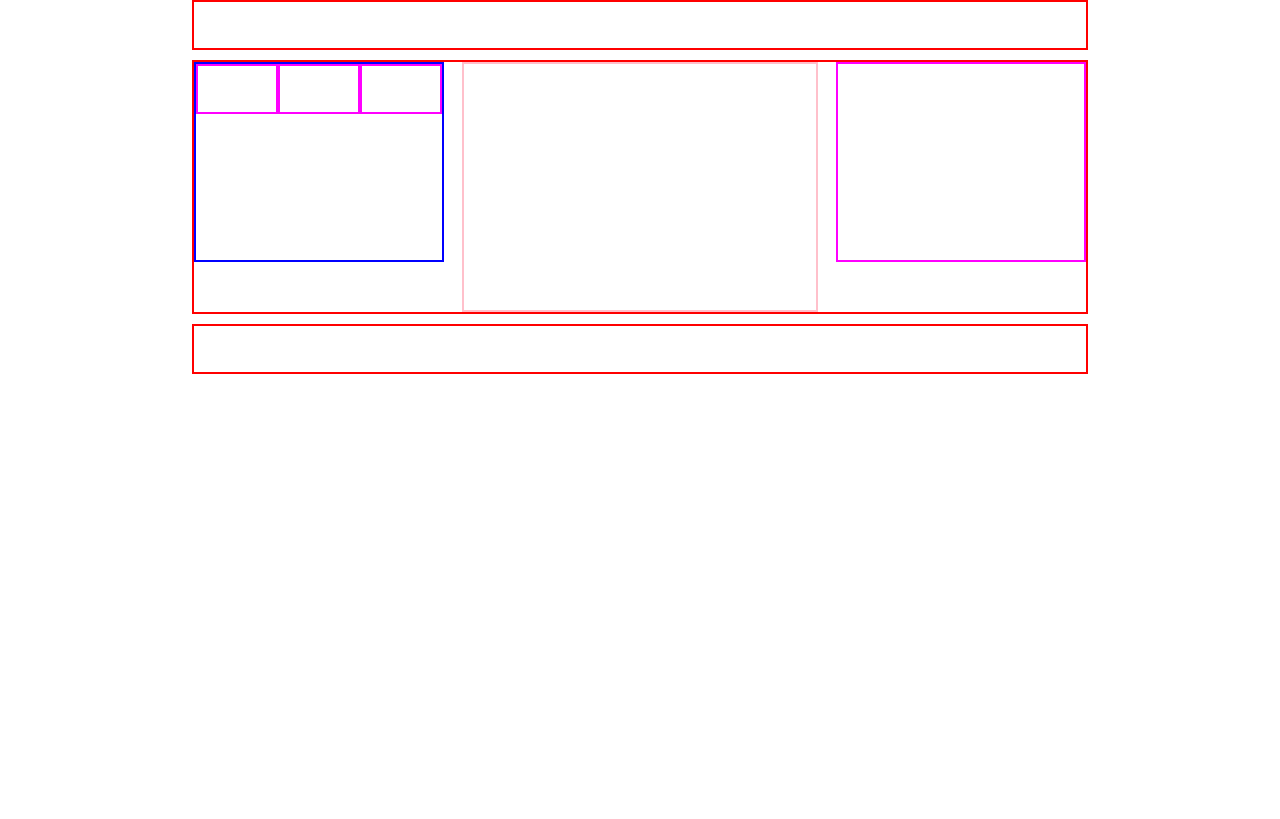
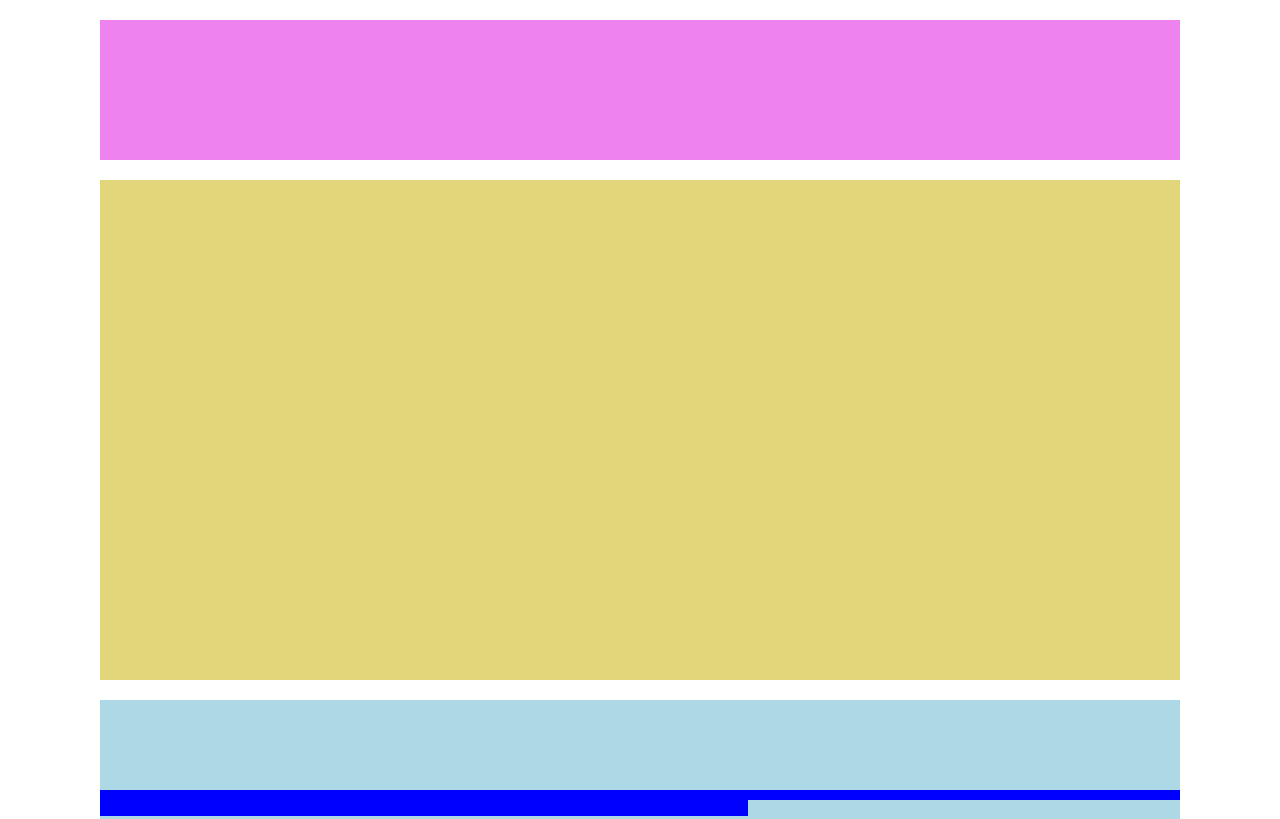
Before and after one commit to Robin9800/htmlcss-struttura-wp, a plain HTML site: page index.html in a window 1280 px wide. Shown: the top 819 px of the page. Drawn offline with Linux system fonts and the light colour scheme.

Commit message:
Esercizio float

```diff
--- a/index.html
+++ b/index.html
@@ -6,23 +6,15 @@
     <meta name="viewport" content="width=device-width, initial-scale=1.0">
     <link rel="stylesheet" href="style.css">
     <title>Wordpress Reboot</title>
-    <body class="debug">
-        <header class="container"></header>
-        <div class="container clearfix">
-          <aside class="left-col">
-            <div class="clearfix">
-              <div class="inner-float"></div>
-
-              <div class="inner-float"></div>
-
-              <div class="inner-float"></div>
+    <body>
+        <div class="container">
+            <div class="violet"></div>
+            <div class="beige"></div>
+            <div class="light-blue">
+                <div class="riquadro1"></div>
+                <div class="riquadro2"></div>
+                <div class="riquadro3"></div>
+                <div class="riquadro4"></div>
             </div>
-          </aside>
-
-          <main class="center-col"></main>
-
-          <aside class="right-col"></aside>
+            <div class="purple"></div>
         </div>
-        <footer class="container"></footer>
-      </body>
-    </html>
--- a/style.css
+++ b/style.css
@@ -5,85 +5,75 @@
 }
 
 .container {
-  width: 70%;
-  margin: 0px auto 10px;
+
+  margin-top: 20px;
+  margin-right: 100px;
+  margin-left: 100px;
+  height: 1200px;
 }
 
-header,
-footer {
-  height: 50px;
-  line-height: 50px;
-  vertical-align: middle;
-  padding-left: 10px;
+.violet{
+    background-color: violet;
+    width: 100%;
+    height: 140px;
+    margin-top: 20px;
+
 }
 
-.inner-float {
-  float: left;
-  width: calc(100% / 3);
-  text-align: center;
+
+.beige{
+    background-color: #e1d67a;
+    width: 100%;
+    height: 500px;
+    margin-top: 20px;
+
 }
 
-.left-col {
-  float: left;
-  width: 28%;
-  margin-right: 2%;
+.light-blue{
+    background-color: lightblue;
+    width: 100%;
+    height: 600px;
+    margin-top: 20px;
 }
 
-.center-col {
-  float: left;
-  width: 40%;
+.purple{
+    background-color: #8801fe;
+    width: 100%;
+    height: 70px;
+    margin-top: 10px;
 }
 
-.right-col {
-  float: left;
-  width: 28%;
-  margin-left: 2%;
+.riquadro1{
+    background-color: lightblue;
+    border-bottom: 10px solid blue;
+    float: left;
+    width: 100%;
+    height: 100px;
 }
 
-.clearfix::after {
-  content: "";
-  clear: both;
-  display: table;
+.riquadro2{
+    background-color: lightblue;
+    border-bottom: 16px solid blue;
+    border-right: 16 solid blue;
+    float: left;
+    width: 20%;
+    height: auto;
 }
 
-.debug header,
-.debug footer {
-  border: 2px solid #00ff00;
+.riquadro3{
+    background-color: lightblue;
+    border-bottom: 16px solid blue;
+    border-left: 16 solid blue;
+    float: left;
+    width: 20%;
+    height: auto;
 }
 
-.debug .container {
-  border: 2px solid #ff0000;
+.riquadro4{
+    background-color: lightblue;
+    border-bottom: 16px solid blue;
+    border-left: 16 solid blue;
+    float: left;
+    width: 20%;
+    height: auto;
 }
-
-.debug .left-col {
-  border: 2px solid #0000ff;
-  height: 200px;
-}
-.debug .center-col {
-  border: 2px solid pink;
-  height: 250px;
-}
-.debug .right-col {
-  border: 2px solid #ff00ff;
-  height: 200px;
-}
-.debug .inner-float {
-  border: 2px solid #ff00ff;
-  height: 50px;
-}
-
-body {
-  font-size: 20px;
-}
-
-footer.container {
-  font-size: 1.5rem;
-}
-
-.left-col {
-  font-size: 0.5rem;
-}
-
-.inner-float {
-  font-size: 1.5rem;
-}
```
